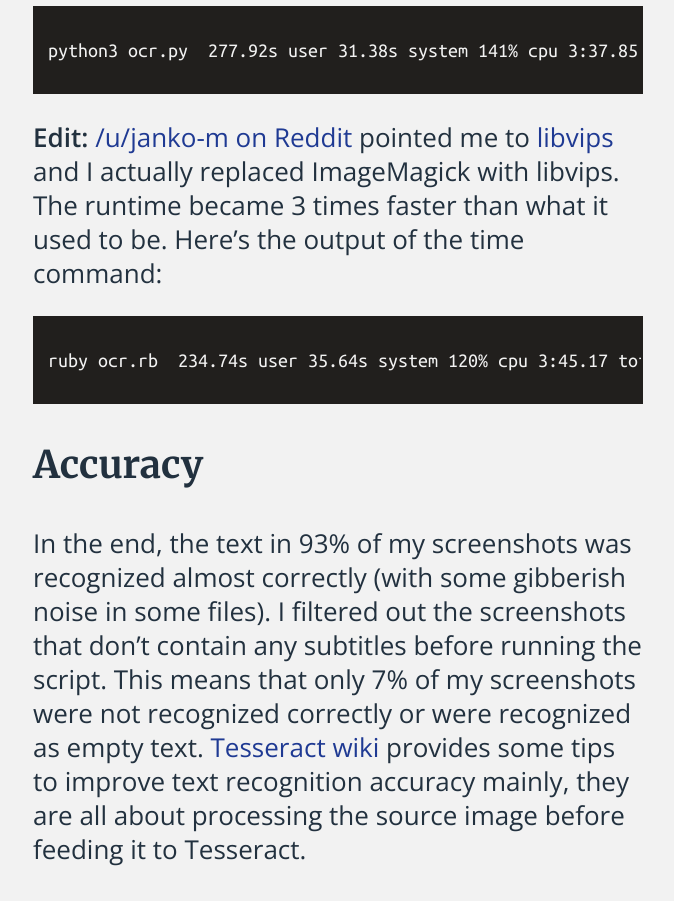
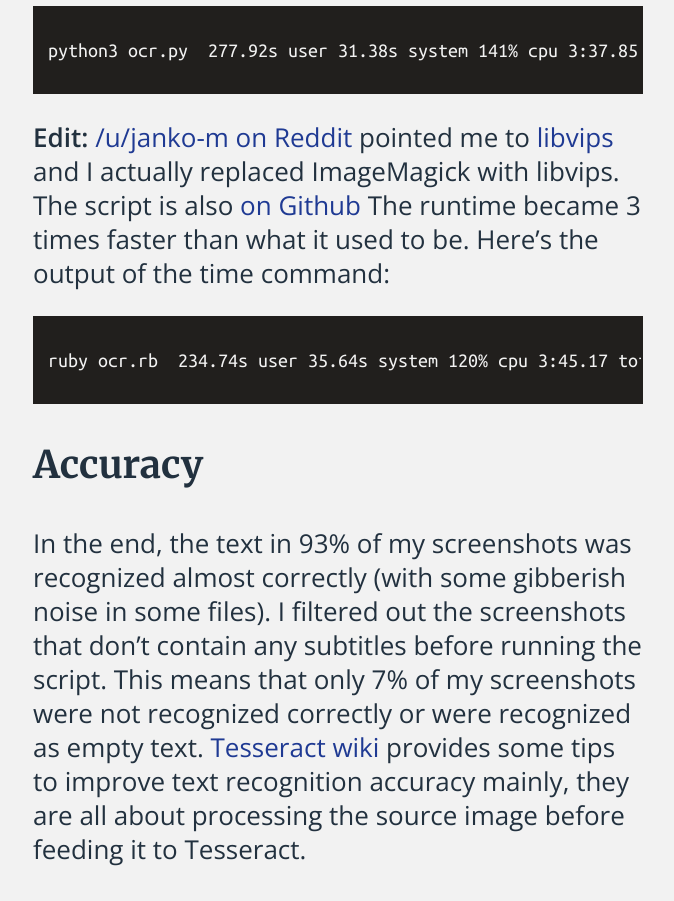
Before and after one commit to aaoiki/aaoiki.github.io, a plain HTML site: page blog/extracting-text-from-images-using-ruby.html in a window 1280 px wide. Shown: the part 6760-7661 px from the top of the page, without its empty margins (302-976 px from the left). Drawn offline with nearby package versions, Linux system fonts and the light colour scheme; no server answers.

Commit message:
Regenerated at 2019-01-14 07:54:41 UTC

```diff
--- a/blog/extracting-text-from-images-using-ruby.html
+++ b/blog/extracting-text-from-images-using-ruby.html
@@ -101,7 +101,7 @@ subtitles in each screenshot.</p>
 <p>Next is a simpler version of the script I actually used. The full script
 including the part where I process the output text and rename each file to the
 new name is a gist on
-<a href="https://gist.github.com/aonemd/7bb3c4760d9e47a9ce8e270198cb40a0" target="blank">GitHub</a>.</p>
+<a href="https://gist.github.com/aonemd/7bb3c4760d9e47a9ce8e270198cb40a0#file-subtitle_extractor-rb" target="blank">GitHub</a>.</p>
 
 <p>The first part of the script just loops through each file (a 1920x1080 PNG
 image file) in my source directory and reads it as a grayscale image.</p>
@@ -161,8 +161,7 @@ details in the image are removed except for the vivid subtitles. This file is
 stored under the <code class="highlighter-rouge">TMP_DIR</code> we defined earlier in the script. You can of course
 delete the <code class="highlighter-rouge">TMP_DIR</code> safely or instrument the script to do it for you.</p>
 
-<p><a href="/public/images/extracting_text_example_negative.png"><img src="/public/images/extracting_text_example_negative.png" alt="Example screenshot
-negative" /></a></p>
+<p><a href="/public/images/extracting_text_example_negative.png"><img src="/public/images/extracting_text_example_negative.png" alt="Example screenshot negative" /></a></p>
 
 <h3 id="recognizing-the-text">Recognizing The Text</h3>
 
@@ -210,11 +209,13 @@ comparison of running both scripts on a sample of 525 1920x1080 PNG files:</p>
 <div class="highlighter-rouge"><div class="highlight"><pre class="highlight"><code>python3 ocr.py  277.92s user 31.38s system 141% cpu 3:37.85 total
 </code></pre></div></div>
 
-<p><strong>Edit:</strong> <a href="https://www.reddit.com/r/ruby/comments/afbq1z/extracting_text_from_images_using_ruby/edzdwmu/">/u/janko-m on
+<p><strong>Edit:</strong> <a href="https://www.reddit.com/r/ruby/comments/afbq1z/extracting_text_from_images_using_ruby/edzdwmu/" target="blank">/u/janko-m on
 Reddit</a>
 pointed me to <a href="https://github.com/libvips/libvips">libvips</a> and I actually
-replaced ImageMagick with libvips. The runtime became 3 times faster than what
-it used to be. Here’s the output of the time command:</p>
+replaced ImageMagick with libvips. The script is also <a href="https://gist.github.com/aonemd/7bb3c4760d9e47a9ce8e270198cb40a0#file-subtitle_extractor_optimized-rb" target="blank">on
+Github</a>
+The runtime became 3 times faster than what it used to be. Here’s the output of
+the time command:</p>
 
 <div class="highlighter-rouge"><div class="highlight"><pre class="highlight"><code>ruby ocr.rb  234.74s user 35.64s system 120% cpu 3:45.17 total
 </code></pre></div></div>
```
Also changed, not shown: feed.xml (+9 -8 lines).
